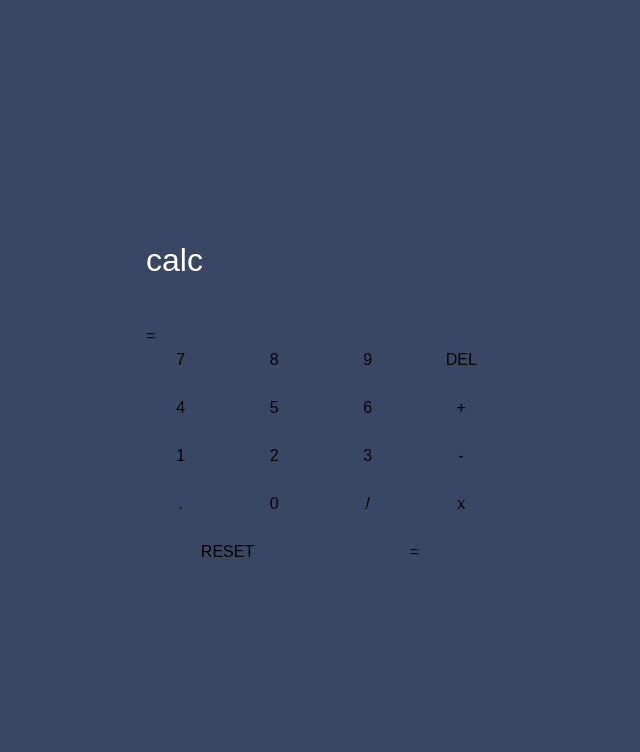
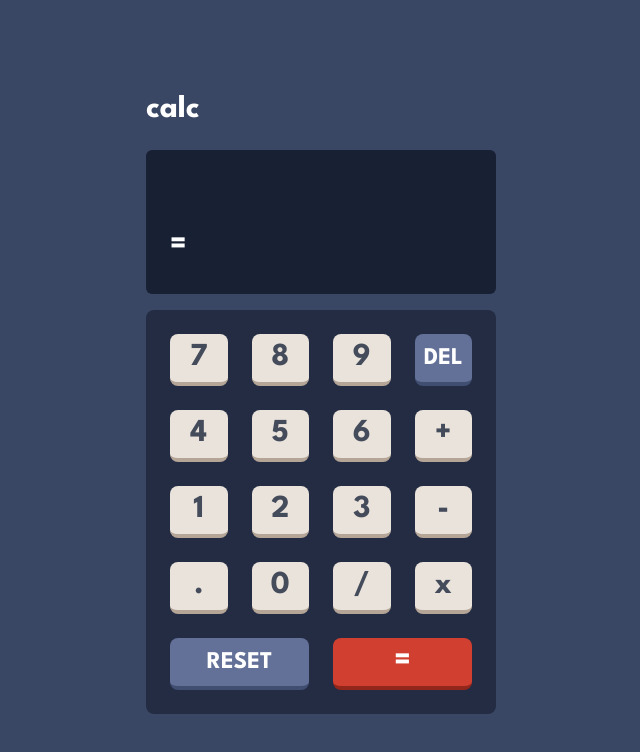
Before and after one commit to tientaidev/calculator, a website: page index.html in a window 1280 px wide. Shown: the whole page, without its empty margins (319-959 px from the left). Drawn offline with Linux system fonts and the light colour scheme.

Commit message:
Revert back

```diff
--- a/index.html
+++ b/index.html
@@ -3,7 +3,7 @@
   <head>
     <meta charset="UTF-8" />
     <meta name="viewport" content="width=device-width, initial-scale=1.0" />
-    <link href="build.css" rel="stylesheet" />
+    <link href="./dist/output.css" rel="stylesheet" />
     <script src="index.js" defer></script>
   </head>
   <body>
```
